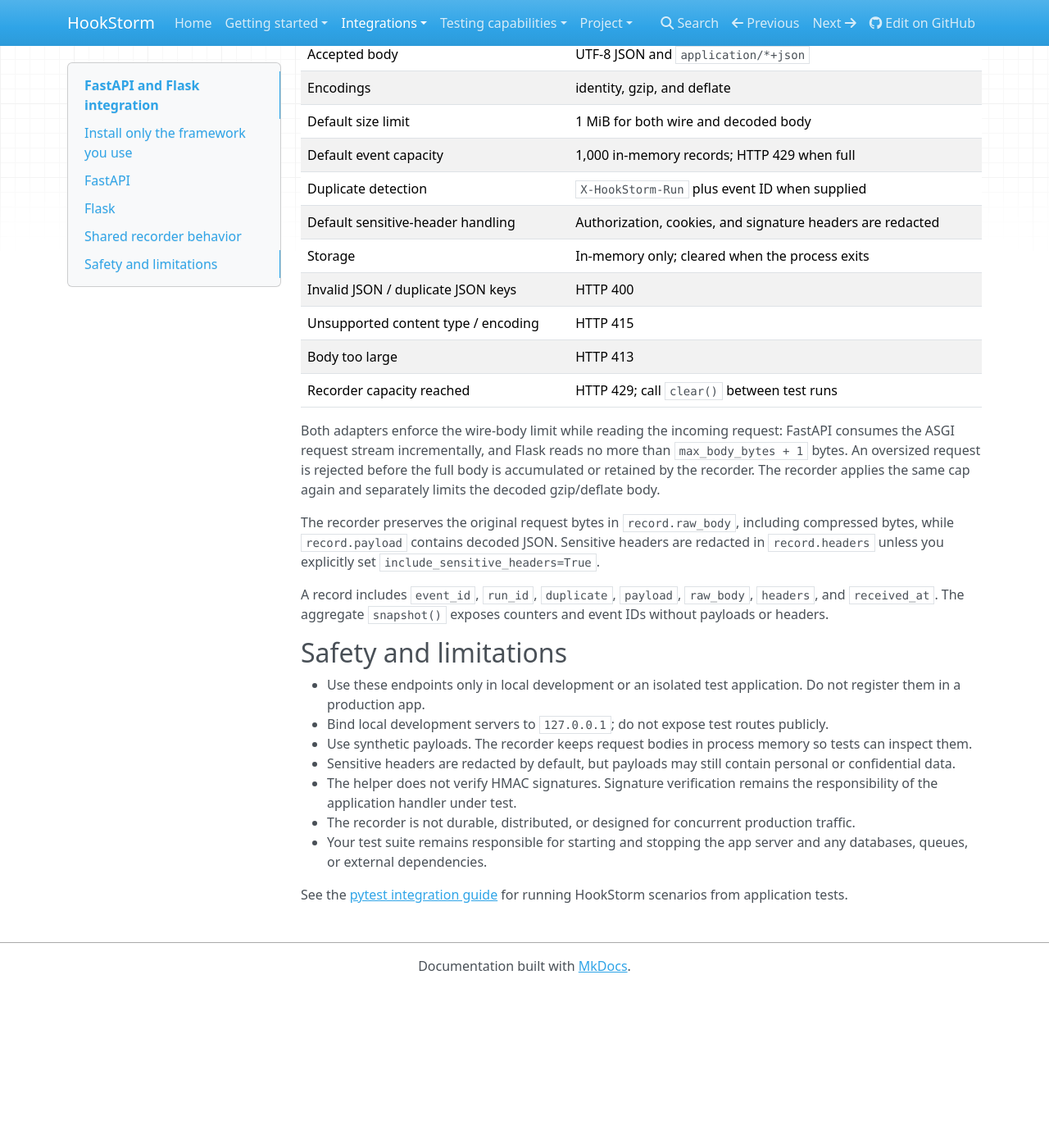
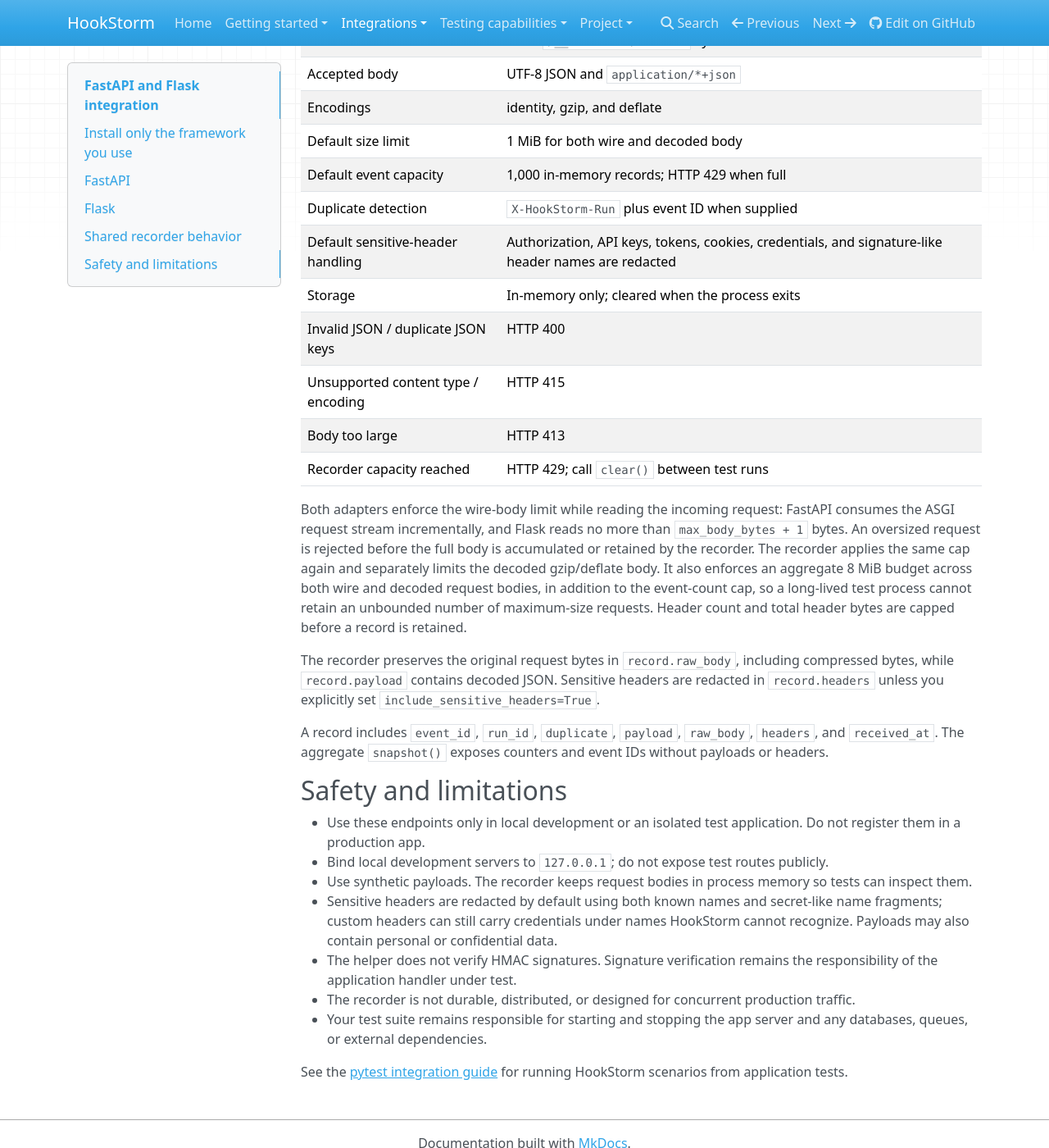
Before and after one commit to blvxx/HookStorm, an MkDocs documentation site: the page built from docs/framework-integrations.md, in a window 1280 px wide and 1400 px high, scrolled down 1696 px. Shown: the whole window at 82% size. Built offline with MkDocs 1.6.1, drawn with Linux system fonts in a browser that asks for light colours; nearby versions of some CDN libraries; before the commit the page ends 2902 px from its top, so only the background shows below that; some of the changed text lies outside the part shown.

Commit message:
docs: document recorder total memory and header limits

```diff
--- a/docs/framework-integrations.md
+++ b/docs/framework-integrations.md
@@ -46,7 +46,7 @@ def test_retry_is_recorded():
     assert records[0].payload["type"] == "invoice.paid"
 ~~~
 
-The factory returns a `FastAPIWebhookEndpoint` with two attributes: `router` and `recorder`. You can supply your own `WebhookRecorder` or configure `max_body_bytes` and `include_sensitive_headers`.
+The factory returns a `FastAPIWebhookEndpoint` with two attributes: `router` and `recorder`. You can supply your own `WebhookRecorder` or configure `max_body_bytes`, `max_total_body_bytes`, `max_events`, and `include_sensitive_headers`.
 
 ## Flask
 
@@ -82,16 +82,16 @@ Both adapters use the same framework-independent `WebhookRecorder`.
 | Accepted body | UTF-8 JSON and `application/*+json` |
 | Encodings | identity, gzip, and deflate |
 | Default size limit | 1 MiB for both wire and decoded body |
-| Default event capacity | 1,000 in-memory records; HTTP 429 when full |
+| Default event capacity | 1,000 in-memory records; HTTP 429 when full |\n| Default aggregate body budget | 8 MiB total across wire and decoded body bytes; HTTP 429 when exhausted |\n| Header budget | 64 headers / 16 KiB; HTTP 431 when exceeded |
 | Duplicate detection | `X-HookStorm-Run` plus event ID when supplied |
-| Default sensitive-header handling | Authorization, cookies, and signature headers are redacted |
+| Default sensitive-header handling | Authorization, API keys, tokens, cookies, credentials, and signature-like header names are redacted |
 | Storage | In-memory only; cleared when the process exits |
 | Invalid JSON / duplicate JSON keys | HTTP 400 |
 | Unsupported content type / encoding | HTTP 415 |
 | Body too large | HTTP 413 |
 | Recorder capacity reached | HTTP 429; call `clear()` between test runs |
 
-Both adapters enforce the wire-body limit while reading the incoming request: FastAPI consumes the ASGI request stream incrementally, and Flask reads no more than `max_body_bytes + 1` bytes. An oversized request is rejected before the full body is accumulated or retained by the recorder. The recorder applies the same cap again and separately limits the decoded gzip/deflate body.
+Both adapters enforce the wire-body limit while reading the incoming request: FastAPI consumes the ASGI request stream incrementally, and Flask reads no more than `max_body_bytes + 1` bytes. An oversized request is rejected before the full body is accumulated or retained by the recorder. The recorder applies the same cap again and separately limits the decoded gzip/deflate body. It also enforces an aggregate 8 MiB budget across both wire and decoded request bodies, in addition to the event-count cap, so a long-lived test process cannot retain an unbounded number of maximum-size requests. Header count and total header bytes are capped before a record is retained.
 
 The recorder preserves the original request bytes in `record.raw_body`, including compressed bytes, while `record.payload` contains decoded JSON. Sensitive headers are redacted in `record.headers` unless you explicitly set `include_sensitive_headers=True`.
 
@@ -102,7 +102,7 @@ A record includes `event_id`, `run_id`, `duplicate`, `payload`, `raw_body`, `hea
 - Use these endpoints only in local development or an isolated test application. Do not register them in a production app.
 - Bind local development servers to `127.0.0.1`; do not expose test routes publicly.
 - Use synthetic payloads. The recorder keeps request bodies in process memory so tests can inspect them.
-- Sensitive headers are redacted by default, but payloads may still contain personal or confidential data.
+- Sensitive headers are redacted by default using both known names and secret-like name fragments; custom headers can still carry credentials under names HookStorm cannot recognize. Payloads may also contain personal or confidential data.
 - The helper does not verify HMAC signatures. Signature verification remains the responsibility of the application handler under test.
 - The recorder is not durable, distributed, or designed for concurrent production traffic.
 - Your test suite remains responsible for starting and stopping the app server and any databases, queues, or external dependencies.
```
